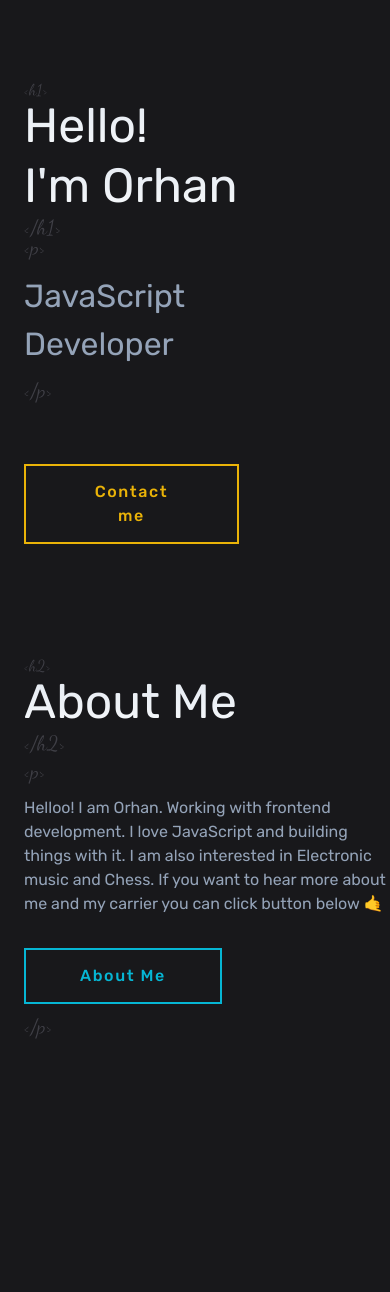
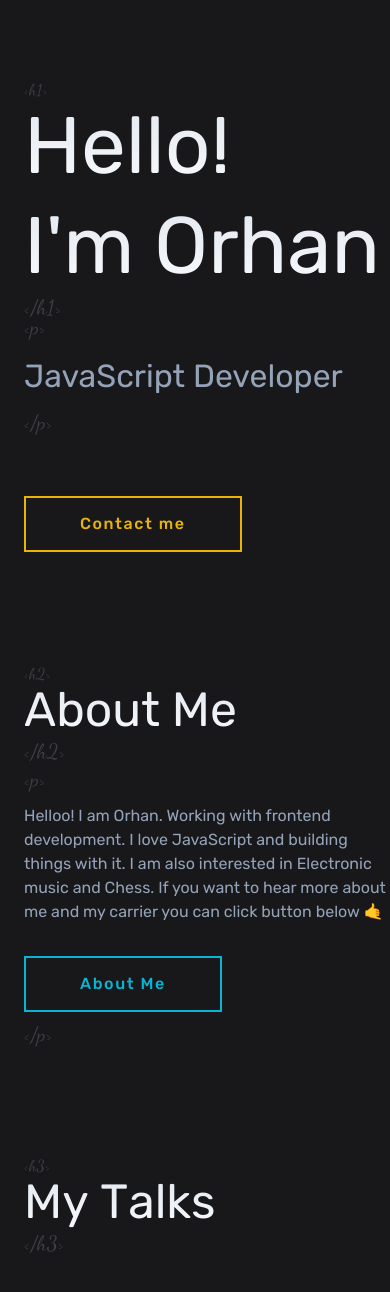
Before and after one commit to OrhanOzkercin/orhanozkercin.com_v2, a Nuxt app: page / in a window 390 px wide. Shown: the top 1292 px of the page. Before the commit the page ends 1068 px from the top, so only its background shows below. Built offline with nearby package versions, Linux system fonts and the light colour scheme; grey boxes are pictures that could not be loaded; a web font is replaced by a local one.

Commit message:
feature: add my talks area to home page

```diff
--- a/pages/index.vue
+++ b/pages/index.vue
@@ -1,8 +1,12 @@
 <template>
   <main class="relative ml-6">
     <header class="mb-[8rem] grid grid-cols-5 gap-3">
-      <div class="col-span-3">
-        <TheHeaderText class="mt-24 mb-14 block" :the-word="helloWord" />
+      <div class="col-span-5 md:col-span-3">
+        <TheHeaderText
+          class="mt-24 mb-14 block"
+          :font-size="5"
+          :the-word="['Hello!', 'I\'m Orhan']"
+        />
         <TheParagraphText fontSize="2rem" class="relative mb-16"
           >JavaScript Developer
         </TheParagraphText>
@@ -182,13 +186,51 @@
           </div>
         </div>
       </div>
+      <TheHeaderText
+        class="mt-24 mb-14 block"
+        header-type="h3"
+        :the-word="['My Talks']"
+      />
+      <div class="mt-[3rem] grid grid-cols-3 gap-3">
+        <div class="col-span-3 md:col-span-1">
+          <iframe
+            width="100%"
+            height="280"
+            src="https://www.youtube.com/embed/4mPC-I0ZNjY?start=3791"
+            title="YouTube video player"
+            frameborder="0"
+            allow="accelerometer; autoplay; clipboard-write; encrypted-media; gyroscope; picture-in-picture"
+            allowfullscreen
+          ></iframe>
+        </div>
+        <div class="col-span-3 md:col-span-1">
+          <iframe
+            width="100%"
+            height="280"
+            src="https://www.youtube.com/embed/Ng_47FCnn04"
+            title="YouTube video player"
+            frameborder="0"
+            allow="accelerometer; autoplay; clipboard-write; encrypted-media; gyroscope; picture-in-picture"
+            allowfullscreen
+          ></iframe>
+        </div>
+        <div class="col-span-3 md:col-span-1">
+          <iframe
+            width="100%"
+            height="280"
+            src="https://www.youtube.com/embed/CYdz2ybiJgg"
+            title="YouTube video player"
+            frameborder="0"
+            allow="accelerometer; autoplay; clipboard-write; encrypted-media; gyroscope; picture-in-picture"
+            allowfullscreen
+          ></iframe>
+        </div>
+      </div>
     </section>
   </main>
 </template>
 
-<script setup lang="ts">
-const helloWord = ["Hello!", "I'm Orhan"];
-</script>
+<script setup lang="ts"></script>
 
 <style scoped>
 img.pp {
```
